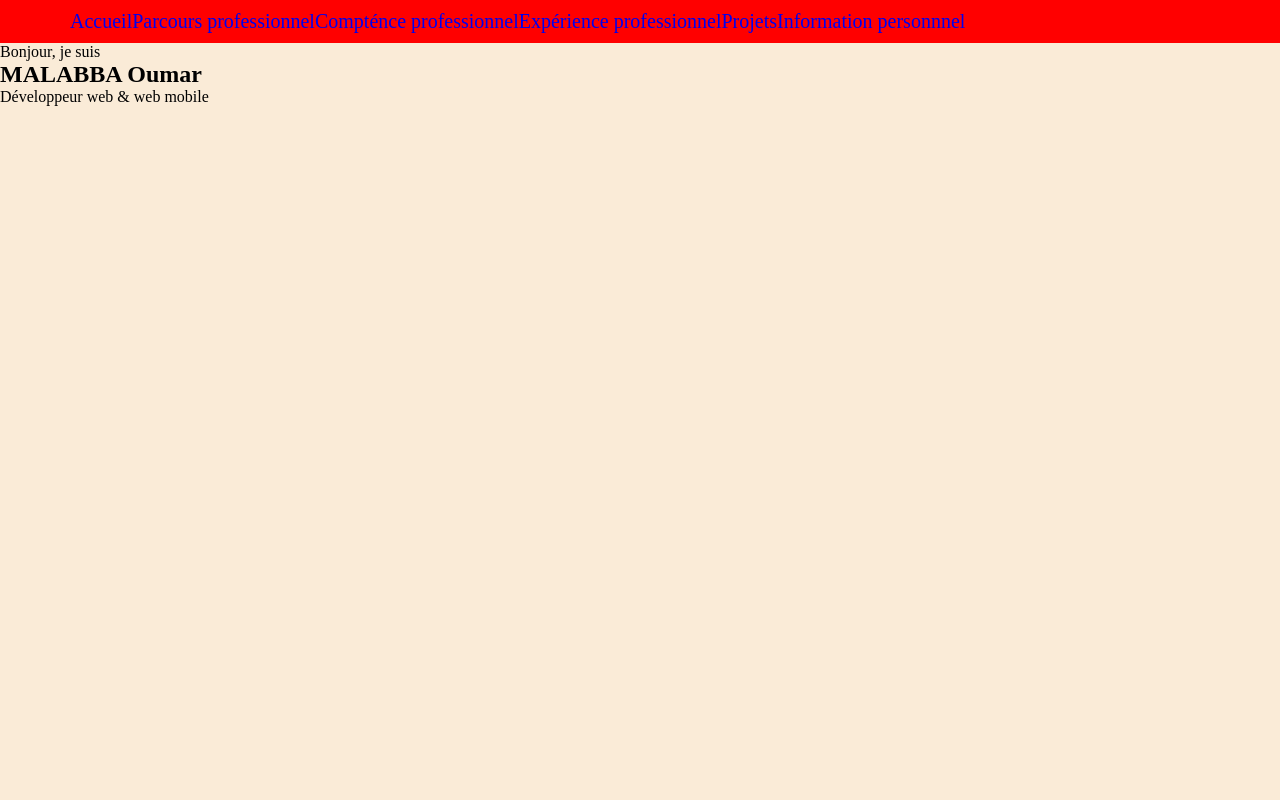
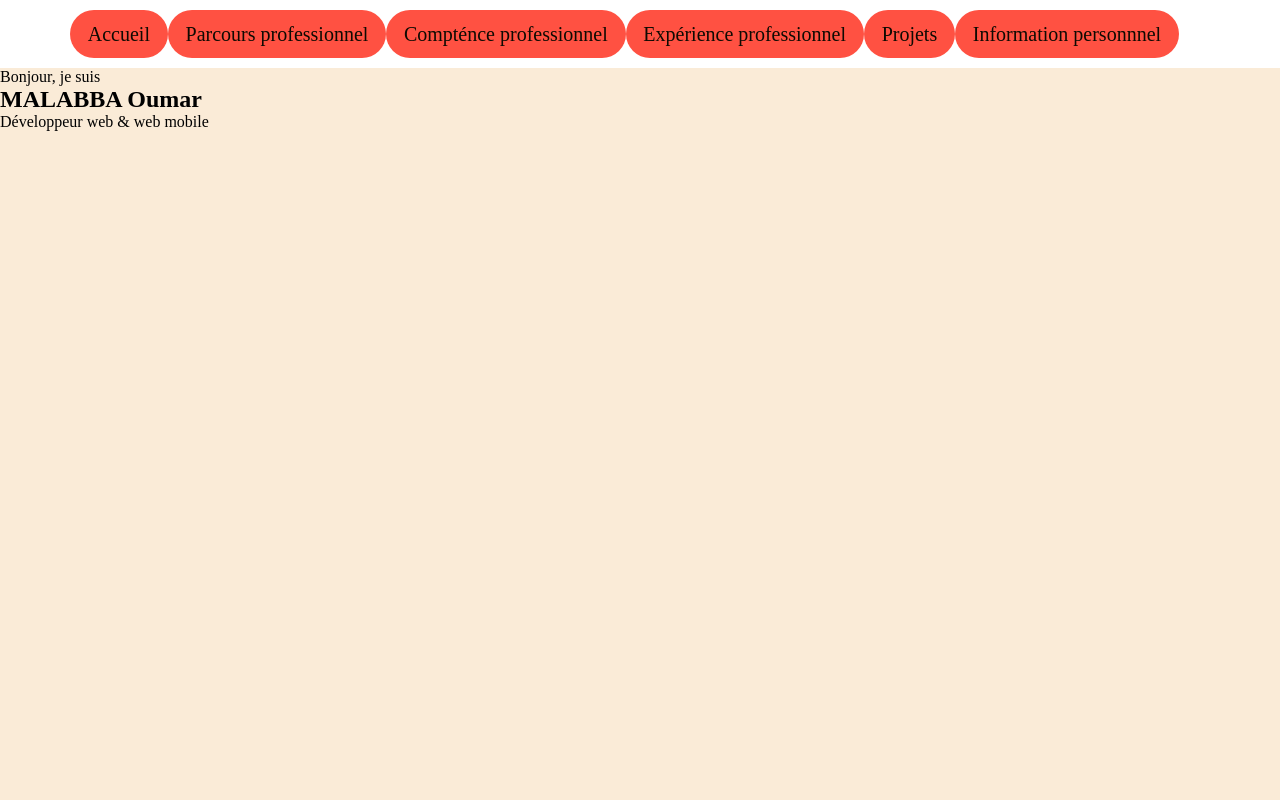
Before and after one commit to maloumar/portfolio, a plain HTML site: page Oh/index.html in a window 1280 px wide. Shown: the top 800 px of the page. Drawn offline with Linux system fonts and the light colour scheme.

Commit message:
15.12.2022

```diff
--- a/Oh/assets/style.css
+++ b/Oh/assets/style.css
@@ -10,22 +10,60 @@ body {
 }
 
 nav {
-    background-color: red;
+
     padding: 10px 40px 10px 70px;
     text-decoration: none;
 }
 
 nav ul {
-    display: flex;
-    list-style: none;
-    flex-wrap: wrap;
-    align-items: left;
-    justify-content: right;
-
+	list-style: none;
+	display: flex;
+	padding: 0;
+	margin: 0;
+	justify-content: center;
+	height: 100%;
+	font-size: .7em;
+	height: 6vh;
+    position: left ;
 }
 nav ul li{
+    position: relative;
+	overflow: hidden;
+	background: #ff5142;
+	padding: .5rem .8rem;
+	color: #333;
+	font-size: 5px;
+	cursor: pointer;
+	border-radius: 100px;
+	outline: none;
+	border: none;
+}
+li a {
+	text-decoration: none;
+	color: rgb(14, 10, 2);
+	padding: 0 5px;
+	display: flex;
+	align-items: center;
+	background-color: transparent;
+	height: 100%;
+	font-size: 40px;
+    justify-content: space-between;
+}
 
+
+nav ul li::before {
+	--size: 0;
+	content: '';
+	position: absolute;
+	left: var(--x);
+	top: var(--y);
+	width: var(--size);
+	height: var(--size);
+	background: radial-gradient(circle closest-side, rgb(255, 219, 59), transparent);
+	transform: translate(-50%, -50%);
+	transition: all .1s ease;
 }
+
 
 main div.menu {
     flex-direction: column;
--- a/Oh/index.html
+++ b/Oh/index.html
@@ -13,7 +13,7 @@
     <main>
         <nav>
             <!-- logo de ma page -->
-            <span class="logo"><a href=""></a></span>
+            <span class="logo"><a href="Oh/images/logo.png"></a></span>
             <div class="menu">
                 <ul class="button" id="actif">
                         <li><a href="#">Accueil</a></li>
```
Also changed, not shown: Oh/images/logo.png (added), Oh/images/ordinateur.jpg (added).
